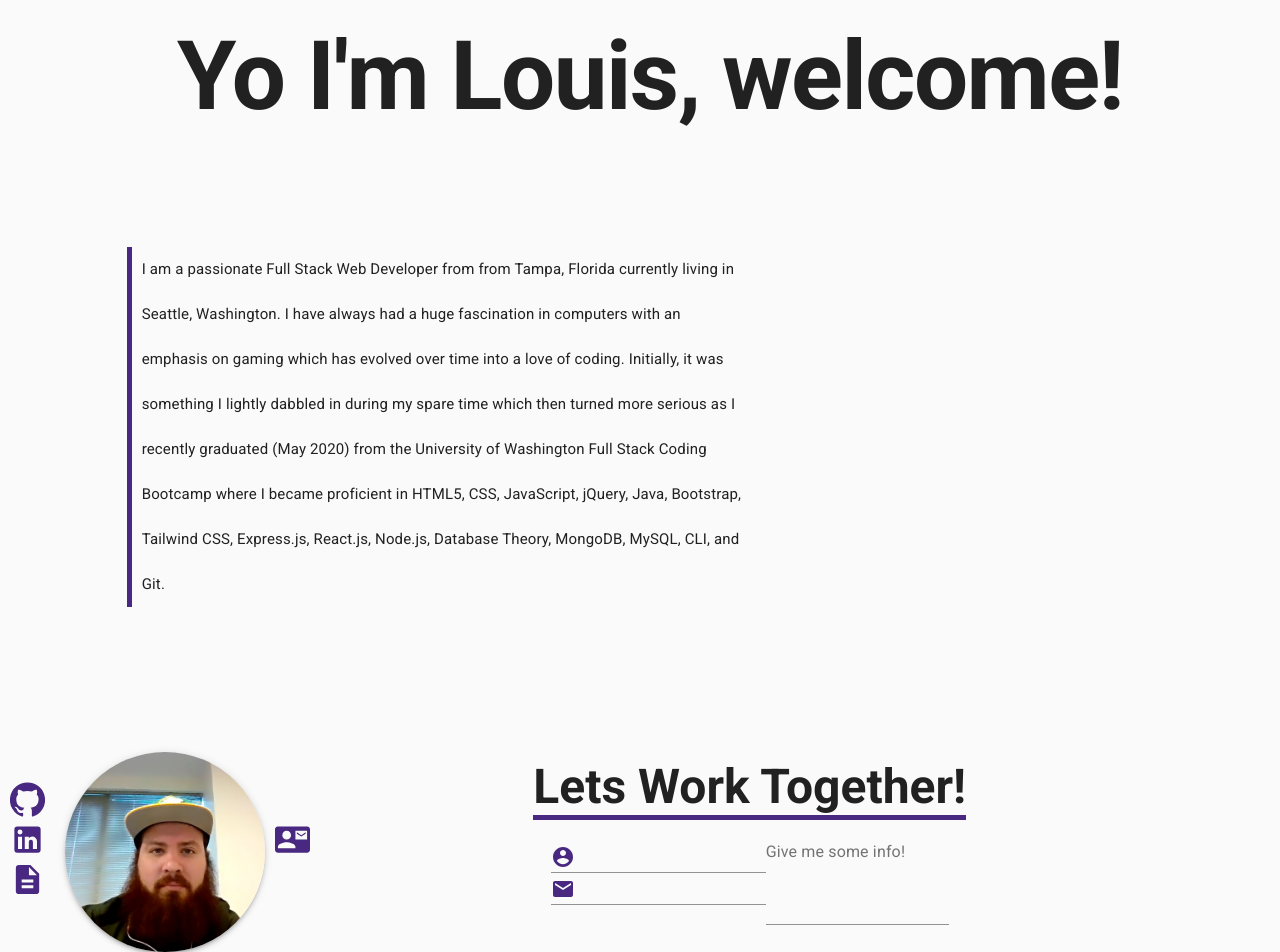
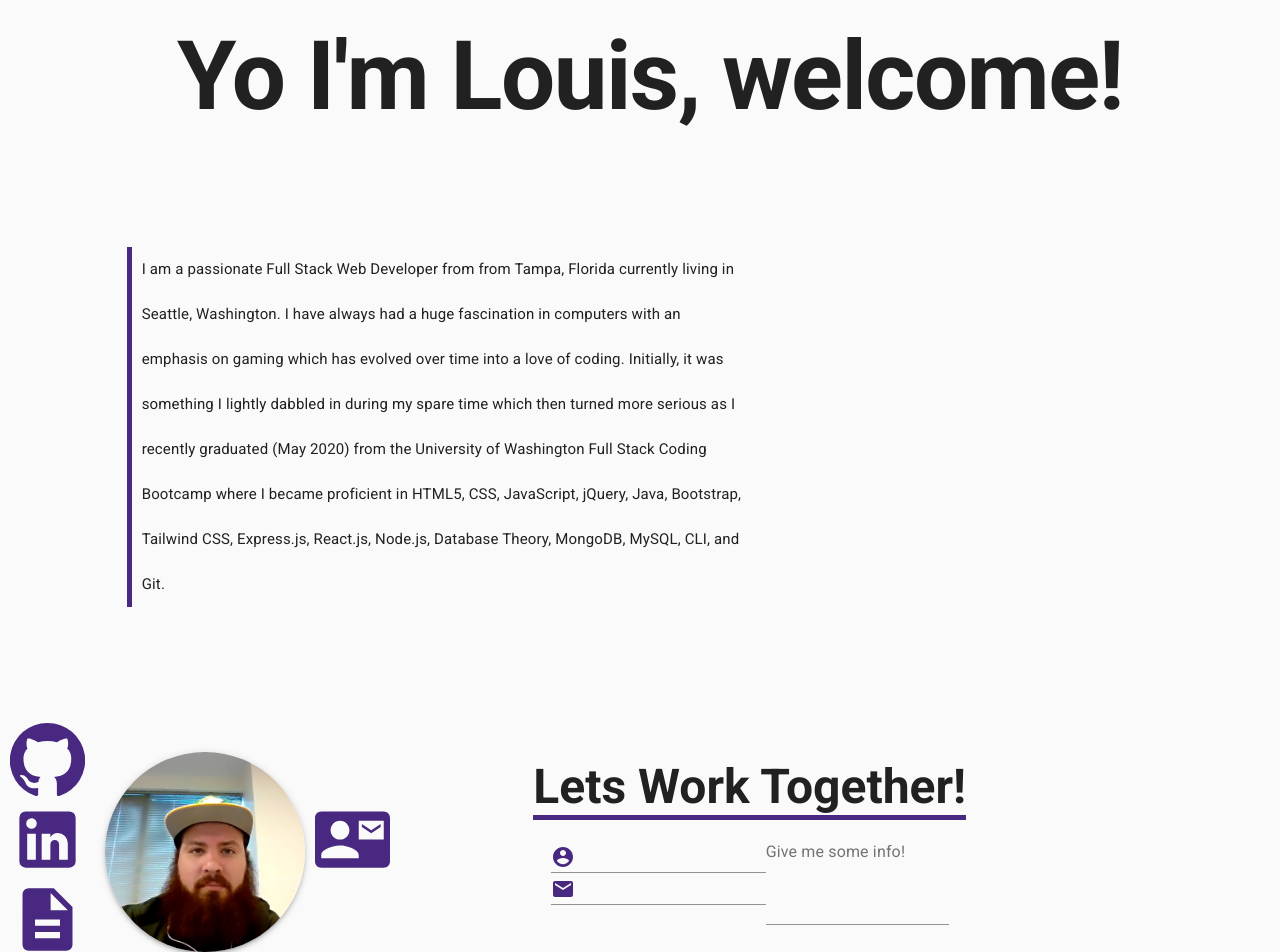
Before and after one commit to coleloui/portfolio-material, a React (Create React App) app: page / in a window 1280 px wide. Shown: the top 952 px of the page. Built offline with nearby package versions, Linux system fonts and the light colour scheme.

Commit message:
working footer

```diff
--- a/src/component/BigFoot.js
+++ b/src/component/BigFoot.js
@@ -1,6 +1,6 @@
 import React from "react";
 import { makeStyles } from "@material-ui/core/styles";
-import { Avatar, Grid, Container, Hidden } from "@material-ui/core";
+import { Avatar, Grid, Container, IconButton } from "@material-ui/core";
 import GitHubIcon from "@material-ui/icons/GitHub";
 import LinkedInIcon from "@material-ui/icons/LinkedIn";
 import DescriptionIcon from "@material-ui/icons/Description";
@@ -18,13 +18,14 @@ const useStyles = makeStyles((theme) => ({
     boxShadow: theme.shadows[3],
     marginBottom: "10px",
   },
-
   center: {
     color: "#482880",
     marginLeft: "10px",
     marginRight: "10px",
+    fontSize: 75,
     "&:hover": {
       color: "gray",
+      transition: "all .2s ease-in-out",
     },
   },
   heads: {
@@ -56,30 +57,28 @@ export default function BigFoot() {
                 >
                   <Grid item>
                     <a
-                      className={classes.center}
                       target="_blank"
                       rel="noreferrer"
                       href="https://github.com/coleloui"
                     >
                       {" "}
-                      <GitHubIcon fontSize="large" />
+                      <GitHubIcon className={classes.center} />
                     </a>
                   </Grid>
                   <Grid item>
                     <a
-                      className={classes.center}
                       target="_blank"
                       rel="noreferrer"
                       href="https://www.linkedin.com/in/louis-coleman/"
                     >
                       {" "}
-                      <LinkedInIcon fontSize="large" />
+                      <LinkedInIcon className={classes.center} />
                     </a>
                   </Grid>
                   <Grid item>
-                    <a className={classes.center} download href={Resume}>
+                    <a download href={Resume}>
                       {" "}
-                      <DescriptionIcon fontSize="large" />
+                      <DescriptionIcon className={classes.center} />
                     </a>
                   </Grid>
                 </Grid>
```
Also changed, not shown: 1 other file (tests, documents, lock files or other folders).
